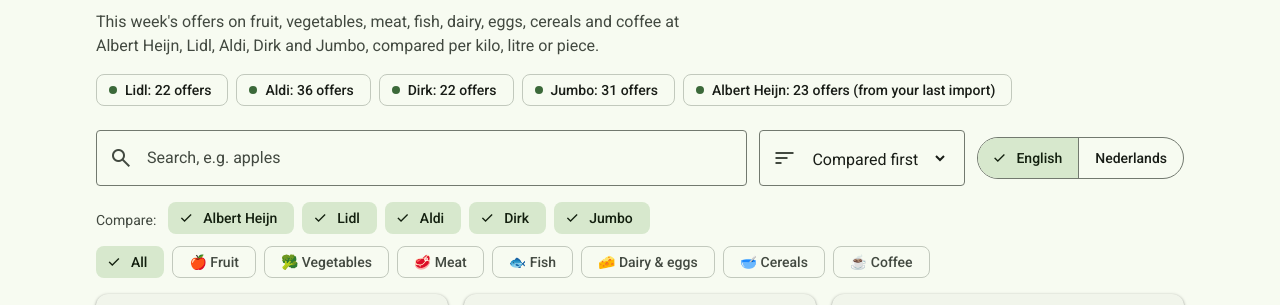
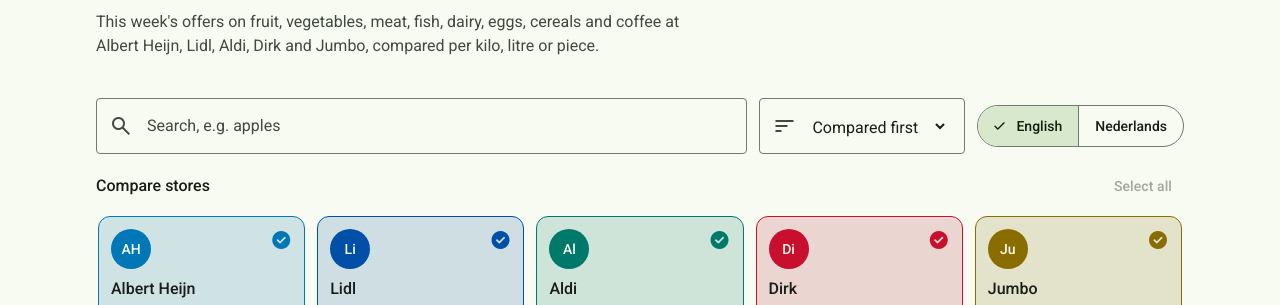
Before and after one commit to chandramohanV/GroceryPriceCompare, a website: page site/index.html in a window 1280 px wide. Shown: the part 62-367 px from the top of the page. Drawn offline with nearby package versions, Linux system fonts and the light colour scheme; no server answers; files whose address does not match are found by name.

Commit message:
Redesign the store picker as selectable store tiles
Each store gets a tile with a coloured initials avatar, this week's offer
count and a check when selected; a store that failed this run shows as a
disabled tile. "Select all" restores every store. The tiles replace the
per-store status chips. The saved choice (prefs.stores) is unchanged.

Co-Authored-By: Claude Opus 5.5 <noreply@anthropic.com>

```diff
--- a/site/app.js
+++ b/site/app.js
@@ -86,19 +86,46 @@
     if (next.length) user.setPrefs({ stores: next }); // at least one store stays chosen
   }
 
-  function renderStoreChips(d) {
+  const selectAllStores = () => user.setPrefs({ stores: availableStores(state.data) });
+
+  // "Albert Heijn" -> "AH", "Lidl" -> "Li": the letters on a store's avatar.
+  function storeInitials(name) {
+    const words = name.split(/\s+/);
+    return words.length > 1 ? words.map((w) => w[0]).join("").toUpperCase() : name.slice(0, 2);
+  }
+
+  function offerCountText(d, store) {
+    const count = d.offers.filter((o) => o.store === store).length;
+    const status = d.stores[store];
+    const carriedOver = status && !status.ok;
+    return `${count} offer${count === 1 ? "" : "s"}${carriedOver ? " · from last import" : ""}`;
+  }
+
+  // Stores that failed this run and have no offers still get a (disabled) tile, so the gap is visible.
+  function storeTile(d, store, isOn) {
+    const isAvailable = availableStores(d).includes(store);
+    const tile = el("button", `store-tile ${store}${isOn ? " on" : ""}`);
+    tile.type = "button";
+    tile.disabled = !isAvailable;
+    tile.setAttribute("aria-pressed", isOn);
+    const avatar = el("span", "store-avatar", storeInitials(STORE_NAMES[store]));
+    avatar.setAttribute("aria-hidden", "true");
+    const check = icon("check_circle");
+    check.classList.add("store-check");
+    tile.append(avatar, check, el("span", "store-tile-name", STORE_NAMES[store]),
+      el("span", "store-tile-count", isAvailable ? offerCountText(d, store) : "Not available this run"));
+    if (!isAvailable) tile.title = (d.stores[store] && d.stores[store].error) || "";
+    tile.addEventListener("click", () => toggleStore(store));
+    return tile;
+  }
+
+  function renderStoreTiles(d) {
     const box = document.getElementById("stores");
     const chosen = chosenStores(d);
+    const shown = Object.keys(STORE_NAMES).filter((s) => d.stores[s] || availableStores(d).includes(s));
     box.textContent = "";
-    for (const store of availableStores(d)) {
-      const isOn = chosen.includes(store);
-      const chip = el("button", "store-chip " + store + (isOn ? " on" : ""));
-      chip.type = "button";
-      chip.setAttribute("aria-pressed", isOn);
-      chip.append(STORE_NAMES[store]);
-      chip.addEventListener("click", () => toggleStore(store));
-      box.append(chip);
-    }
+    for (const store of shown) box.append(storeTile(d, store, chosen.includes(store)));
+    document.getElementById("stores-all").disabled = chosen.length === availableStores(d).length;
   }
 
   // A comparison narrowed to the chosen stores, with the verdict worked out for exactly those
@@ -116,23 +143,9 @@
   }
 
   // ---------- status ----------
-  function storeStatusText(s) {
-    if (s.ok) return `${s.name}: ${s.matched} offers`;
-    if (s.carried_over) return `${s.name}: ${s.carried_over} offers (from your last import)`;
-    return `${s.name}: not available this run`;
-  }
-
+  // Per-store offer counts are on the store tiles; this clears "Loading…" and dates the data.
   function renderStatus(d) {
-    const box = document.getElementById("status");
-    box.textContent = "";
-    for (const s of Object.values(d.stores)) {
-      const hasOffers = s.ok || s.carried_over > 0;
-      const chip = el("span", "chip" + (hasOffers ? "" : " bad"));
-      chip.append(el("span", "dot"));
-      chip.append(storeStatusText(s));
-      if (!s.ok) chip.title = s.error || "";
-      box.append(chip);
-    }
+    document.getElementById("status").textContent = "";
     const when = new Date(d.generated_at);
     document.getElementById("updated").textContent =
       "Last updated " + when.toLocaleString("en-GB", { dateStyle: "full", timeStyle: "short" }) + ".";
@@ -257,7 +270,7 @@
     const tpl = document.getElementById("card-tpl");
     const rows = sortRows(visibleComparisons(d, byKey), byKey);
 
-    renderStoreChips(d);
+    renderStoreTiles(d);
     list.textContent = "";
     for (const c of rows) {
       const node = tpl.content.firstElementChild.cloneNode(true);
@@ -301,6 +314,7 @@
     showLanguage();
     document.getElementById("q").addEventListener("input", (e) => { state.q = e.target.value; render(); });
     document.getElementById("sort").addEventListener("change", (e) => { state.sort = e.target.value; render(); });
+    document.getElementById("stores-all").addEventListener("click", selectAllStores);
     // Signing in, picking stores or changing the list all change what the cards show.
     user.subscribe(() => { showLanguage(); render(); });
   }
--- a/site/index.html
+++ b/site/index.html
@@ -9,7 +9,7 @@
   <link rel="preconnect" href="https://fonts.googleapis.com">
   <link rel="preconnect" href="https://fonts.gstatic.com" crossorigin>
   <link rel="stylesheet" href="https://fonts.googleapis.com/css2?family=Roboto:wght@400;500;700&display=swap">
-  <link rel="stylesheet" href="https://fonts.googleapis.com/css2?family=Material+Symbols+Outlined:opsz,wght,FILL,GRAD@24,400,0,0&display=block">
+  <link rel="stylesheet" href="https://fonts.googleapis.com/css2?family=Material+Symbols+Outlined:opsz,wght,FILL,GRAD@24,400,0..1,0&display=block">
   <link rel="stylesheet" href="style.css">
   <script src="stores.js"></script>
   <script src="state.js"></script>
@@ -64,10 +64,13 @@
       </div>
     </div>
 
-    <div class="store-picker">
-      <span class="small">Compare:</span>
-      <div id="stores" class="filter-chips" role="group" aria-label="Stores to compare"></div>
-    </div>
+    <section class="store-picker" aria-labelledby="stores-title">
+      <div class="store-picker-head">
+        <h2 id="stores-title">Compare stores</h2>
+        <button id="stores-all" class="btn text" type="button">Select all</button>
+      </div>
+      <div id="stores" class="store-tiles" role="group" aria-labelledby="stores-title"></div>
+    </section>
 
     <div id="cat" class="filter-chips" role="tablist" aria-label="Category">
       <button class="on" data-cat="all" role="tab" aria-selected="true">All</button>
--- a/site/style.css
+++ b/site/style.css
@@ -85,17 +85,17 @@ a { color: var(--md-primary); }
 :focus-visible { outline: 3px solid var(--md-secondary); outline-offset: 2px; }
 
 /* State layer: an overlay in the content colour whose opacity shows hover, focus and press. */
-.btn, .icon-btn, .seg button, .filter-chips button {
+.btn, .icon-btn, .seg button, .filter-chips button, .store-tile {
   position: relative; overflow: hidden; isolation: isolate;
 }
-.btn::after, .icon-btn::after, .seg button::after, .filter-chips button::after {
+.btn::after, .icon-btn::after, .seg button::after, .filter-chips button::after, .store-tile::after {
   content: ""; position: absolute; inset: 0; z-index: -1;
   background: currentColor; opacity: 0; pointer-events: none;
   transition: opacity var(--duration-short) var(--ease-standard);
 }
-:is(.btn, .icon-btn, .seg button, .filter-chips button):hover::after { opacity: var(--state-hover); }
-:is(.btn, .icon-btn, .seg button, .filter-chips button):focus-visible::after { opacity: var(--state-focus); }
-:is(.btn, .icon-btn, .seg button, .filter-chips button):active::after { opacity: var(--state-pressed); }
+:is(.btn, .icon-btn, .seg button, .filter-chips button, .store-tile):enabled:hover::after { opacity: var(--state-hover); }
+:is(.btn, .icon-btn, .seg button, .filter-chips button, .store-tile):focus-visible::after { opacity: var(--state-focus); }
+:is(.btn, .icon-btn, .seg button, .filter-chips button, .store-tile):enabled:active::after { opacity: var(--state-pressed); }
 
 /* Leading check mark on selected chips and segments, drawn with the Material Symbols ligature. */
 .filter-chips button.on::before, .seg button.on::before {
@@ -121,14 +121,9 @@ h1 { flex: 1; margin: 0; font: var(--type-title-large); }
 .hero { padding: 8px 0; }
 .sub { margin: 0 0 16px; color: var(--md-on-surface-variant); font: var(--type-body-large); max-width: 70ch; }
 
-/* ---------- Assist chips (store status) ---------- */
-.status { display: flex; flex-wrap: wrap; gap: 8px; font: var(--type-label-large); color: var(--md-on-surface-variant); }
-.chip {
-  display: inline-flex; align-items: center; gap: 8px; height: 32px; padding: 0 16px 0 12px;
-  border: 1px solid var(--md-outline-variant); border-radius: var(--shape-s); color: var(--md-on-surface);
-}
-.chip .dot { width: 8px; height: 8px; border-radius: 50%; background: var(--md-primary); }
-.chip.bad .dot { background: var(--md-error); }
+/* Loading and error text before the offers arrive */
+.status { font: var(--type-label-large); color: var(--md-on-surface-variant); }
+.status:empty { display: none; }
 
 /* ---------- Common buttons ---------- */
 .btn {
@@ -293,9 +288,45 @@ kbd {
   .app-bar-row h1 { font-size: 1.125rem; }
 }
 
-/* ---------- Store picker ---------- */
-.store-picker { display: flex; align-items: center; gap: 12px; }
-.store-picker .filter-chips { flex: 1; padding-bottom: 8px; }
+/* ---------- Store picker: one selectable tile per store ---------- */
+.store-picker { margin: 4px 0 16px; }
+.store-picker-head { display: flex; align-items: center; justify-content: space-between; gap: 8px; margin-bottom: 8px; }
+.store-picker-head h2 { margin: 0; font: var(--type-title-medium); }
+.store-picker-head .btn:disabled { background: transparent; }
+/* Five equal columns on wide screens; on phones the tiles keep their width and scroll sideways. */
+.store-tiles {
+  display: grid; grid-auto-flow: column; grid-auto-columns: minmax(136px, 1fr); gap: 12px;
+  overflow-x: auto; padding: 2px 2px 8px; scrollbar-width: thin; scroll-snap-type: x proximity;
+}
+.store-tile.ah { --store: var(--ah); }
+.store-tile.lidl { --store: var(--lidl); }
+.store-tile.aldi { --store: var(--aldi); }
+.store-tile.dirk { --store: var(--dirk); }
+.store-tile.jumbo { --store: var(--jumbo); }
+.store-tile {
+  --store: var(--md-primary);
+  display: grid; grid-template-columns: auto 1fr; grid-template-areas: "avatar check" "name name" "count count";
+  align-items: start; gap: 2px 8px; padding: 12px; min-height: 104px; text-align: left; scroll-snap-align: start;
+  border: 1px solid var(--md-outline-variant); border-radius: var(--shape-m);
+  background: transparent; color: var(--md-on-surface-variant); cursor: pointer;
+  transition: background var(--duration-short) var(--ease-standard), border-color var(--duration-short) var(--ease-standard);
+}
+.store-tile.on {
+  border-color: var(--store); color: var(--md-on-surface);
+  background: color-mix(in srgb, var(--store) 14%, var(--md-surface-container-low));
+}
+.store-avatar {
+  grid-area: avatar; display: grid; place-items: center; width: 40px; height: 40px; margin-bottom: 6px;
+  border-radius: 50%; background: var(--store); color: var(--md-surface); font: var(--type-label-large);
+}
+.store-tile:not(.on) .store-avatar { opacity: 0.55; }
+.store-check { grid-area: check; justify-self: end; font-size: 22px; color: var(--store); visibility: hidden; }
+.store-tile.on .store-check { visibility: visible; font-variation-settings: "FILL" 1; }
+.store-tile-name { grid-area: name; font: var(--type-title-medium); }
+.store-tile-count { grid-area: count; font: var(--type-body-small); color: var(--md-on-surface-variant); }
+.store-tile:disabled { cursor: not-allowed; border-style: dashed; }
+.store-tile:disabled .store-avatar { background: var(--md-outline); }
+.store-tile:disabled .store-tile-count { color: var(--md-error); }
 
 /* ---------- Dialogs (account) and the grocery list side sheet ---------- */
 .dialog {
```
